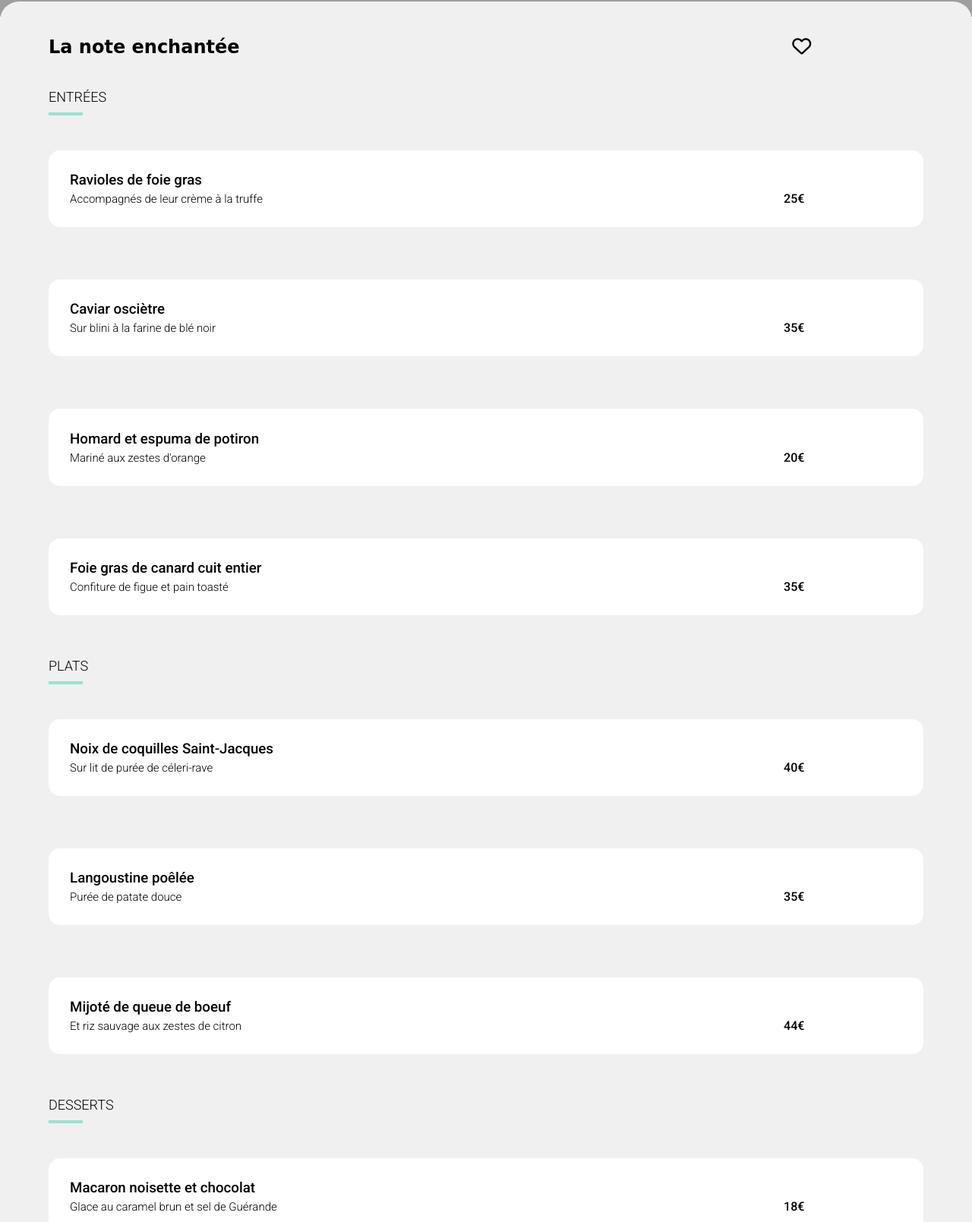
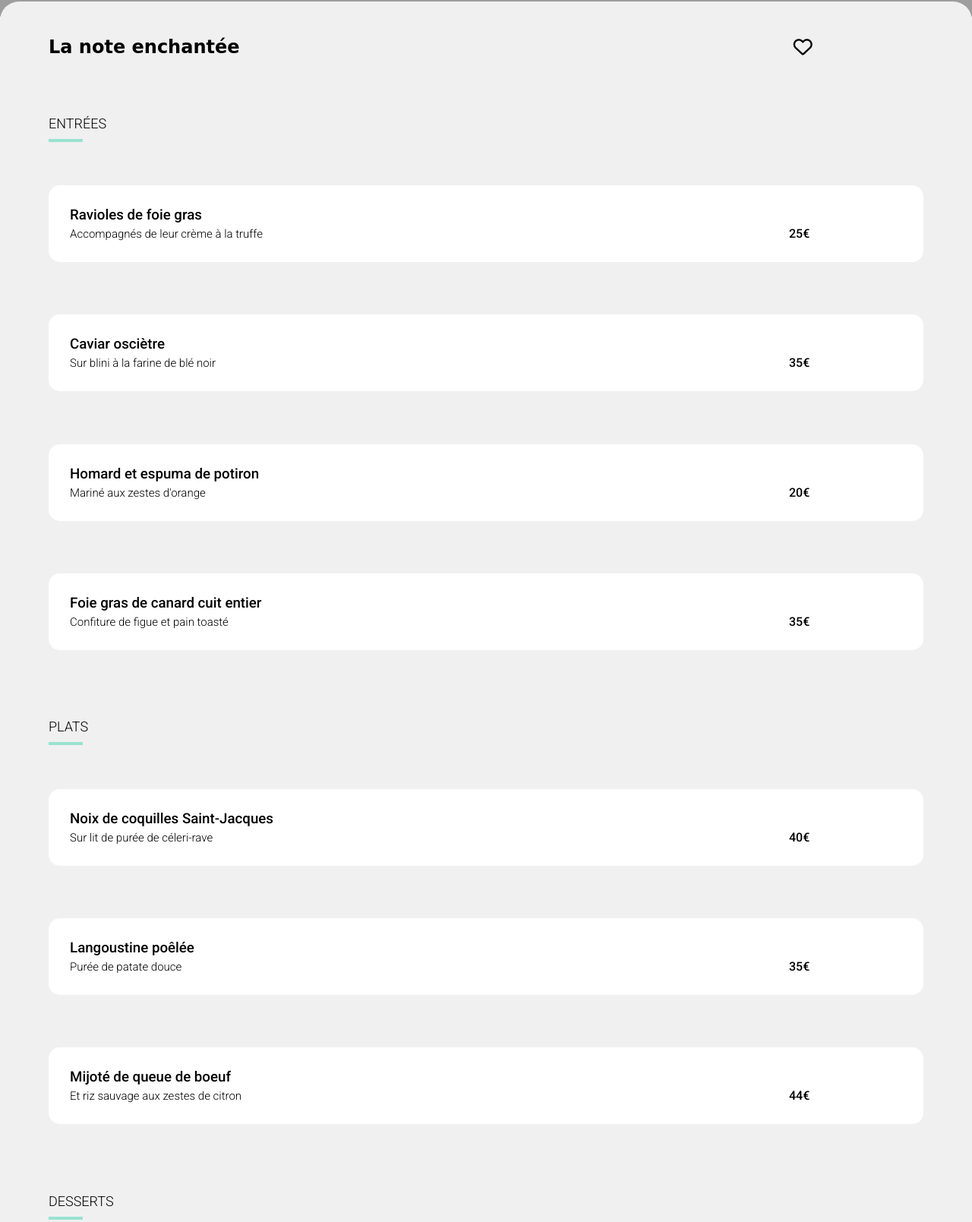
Before and after one commit to Patariom/Ohmyfood, a website: page la-note-enchantee.html in a window 1280 px wide. Shown: the part 317-1926 px from the top of the page at 76% size. Drawn offline with Linux system fonts and the light colour scheme; grey boxes are pictures that could not be loaded; a web font is replaced by a local one.

Commit message:
Anim coeur + menu

```diff
--- a/la-note-enchantee.html
+++ b/la-note-enchantee.html
@@ -37,7 +37,7 @@
             </div>
             <div class="course-list">
                 <h2 class=" course-list__heading">Entrées</h2>
-                <div class="course-card">
+                <div class="course-card fade-in">
                     <div class="course-card__info">
                         <h3>Ravioles de foie gras </h3>
                         <p>Accompagnés de leur crème à la truffe</p>
@@ -46,7 +46,7 @@
                         <p>25€</p>
                     </div>
                 </div>
-                <div class="course-card">
+                <div class="course-card fade-in">
                     <div class="course-card__info">
                         <h3>Caviar osciètre</h3>
                         <p>Sur blini à la farine de blé noir</p>
@@ -55,7 +55,7 @@
                         <p>35€</p>
                     </div>
                 </div>
-                <div class="course-card">
+                <div class="course-card fade-in">
                     <div class="course-card__info">
                         <h3>Homard et espuma de potiron</h3>
                         <p>Mariné aux zestes d'orange</p>
@@ -64,7 +64,7 @@
                         <p>20€</p>
                     </div>
                 </div>
-                <div class="course-card">
+                <div class="course-card fade-in">
                     <div class="course-card__info">
                         <h3>Foie gras de canard cuit entier</h3>
                         <p>Confiture de figue et pain toasté</p>
@@ -76,7 +76,7 @@
             </div>
             <div class="course-list">
                 <h2 class=" course-list__heading">Plats</h2>
-                <div class="course-card">
+                <div class="course-card fade-in--1delay">
                     <div class="course-card__info">
                         <h3>Noix de coquilles Saint-Jacques</h3>
                         <p>Sur lit de purée de céleri-rave</p>
@@ -85,7 +85,7 @@
                         <p>40€</p>
                     </div>
                 </div>
-                <div class="course-card">
+                <div class="course-card fade-in--1delay">
                     <div class="course-card__info">
                         <h3>Langoustine poêlée</h3>
                         <p>Purée de patate douce</p>
@@ -94,7 +94,7 @@
                         <p>35€</p>
                     </div>
                 </div>
-                <div class="course-card">
+                <div class="course-card fade-in--1delay">
                     <div class="course-card__info">
                         <h3>Mijoté de queue de boeuf </h3>
                         <p>Et riz sauvage aux zestes de citron</p>
@@ -106,7 +106,7 @@
             </div>
             <div class="course-list">
                 <h2 class=" course-list__heading">Desserts</h2>
-                <div class="course-card">
+                <div class="course-card fade-in--2delay">
                     <div class="course-card__info">
                         <h3>Macaron noisette et chocolat</h3>
                         <p>Glace au caramel brun et sel de Guérande</p>
@@ -115,7 +115,7 @@
                         <p>18€</p>
                     </div>
                 </div>
-                <div class="course-card">
+                <div class="course-card fade-in--2delay">
                     <div class="course-card__info">
                         <h3>Baba au rhum revisité</h3>
                         <p>Avec son coulis de citron</p>
@@ -124,7 +124,7 @@
                         <p>22€</p>
                     </div>
                 </div>
-                <div class="course-card">
+                <div class="course-card fade-in--2delay">
                     <div class="course-card__info">
                         <h3>Tarte au citron meringuée</h3>
                         <p>Déstructurée</p>
--- a/sass/components/_buttons.scss
+++ b/sass/components/_buttons.scss
@@ -21,10 +21,38 @@
 }
 
 .button-like {
+    width: 28px;
+    z-index: 0;
+    position: relative;
+    font-family: "Font Awesome 5 Free";
+    font-size: 25px;
+    padding: 0;
+    border: transparent 0px solid;
     background-color: transparent;
-    border: 0;
-    padding: 0;
     font-size: 25px;
-    text-align: center;
     cursor: pointer;
+    &:hover {
+        &::after {
+            z-index: 2;
+            overflow: hidden;
+            animation: heart-fill 500ms forwards;
+        }
     }
+    &::after {
+        z-index:-1;
+        opacity: 0;
+        position: absolute;
+        top: 0;
+        right: 0;
+        bottom: 0;
+        left: 0;
+        font-family: "Font Awesome 5 Free";
+        font-weight: 900;
+        font-size: 27px;
+        content: "\f004";
+        color: transparent;
+        background: $gradient;
+        background-clip: text;
+        transform-origin: bottom;
+    }
+    }
--- a/sass/layout/_footer.scss
+++ b/sass/layout/_footer.scss
@@ -22,7 +22,6 @@
             align-items: center;
             width: 16px;
             height: 16px;
-            overflow: hidden;
         }
     }
     &__info {
--- a/sass/main.scss
+++ b/sass/main.scss
@@ -1,5 +1,6 @@
 @import "utils/variables";
 @import "utils/mixins";
+@import "utils/animations";
 @import "base/boxsizing";
 @import "base/typography";
 @import "components/buttons";
--- a/sass/pages/_page-menu.scss
+++ b/sass/pages/_page-menu.scss
@@ -16,6 +16,7 @@
     background-color: darken($white, 6%);
     border-radius: 25px 25px 0px 0px;
     padding: 2% 5% 5% 5%;
+    z-index: 0;
     &__heading {
         display: flex;
         align-items: center;
@@ -36,8 +37,9 @@
         flex-direction: column;
         justify-content: center;
     &__heading {
+        position: relative;
         width: 45px;
-        margin: 1% 0%;
+        margin: 4% 0% 2% 0%;
         padding: 10px 0px;
         border-bottom: 4px solid $color-tertiary;
         font-size: 18px;
@@ -47,14 +49,23 @@
 }
 
 .course-card {
+    position: relative;
     display: flex;
     flex-direction: row;
+    width: 100%;
     margin: 3% 0%;
-    padding: 2%;
+    padding: 0;
+    /** A la base c'est 2% padding **/
     background-color: $white;
     border-radius: 15px;
+    overflow: hidden;
+    cursor: pointer;
+    &:hover > &__checkout {
+        animation: checkout 1000ms both;
+        }
     &__info {
         width: 85%;
+        margin: 2%;
         white-space:nowrap;
         overflow: hidden;
         text-overflow: ellipsis;
@@ -77,7 +88,9 @@
     &__price {
         display: flex;
         align-items: flex-end;
+        justify-content: space-between;
         width: 15%;
+        margin: 2%;
     }
     &__price p {
         margin: 5px;
--- /dev/null
+++ b/sass/utils/_animations.scss
@@ -0,0 +1,55 @@
+/* Courses apparition */
+@keyframes fade-in {
+    0% {
+        transform: translateY(20px);
+        opacity: 0;
+    }
+    75% {
+        opacity: 1;
+    }
+    100% {
+        transform: translateY(0);
+        animation-timing-function: cubic-bezier(.17,.67,.83,.67);
+    }
+}
+
+.fade-in {
+    transform-origin: top;
+    animation: fade-in 2s forwards;
+    &--1delay {
+        animation: fade-in 2s 500ms both;
+    }
+    &--2delay {
+        animation: fade-in 2s 1000ms both;
+    }
+}
+
+/* Heart fill */
+@keyframes heart-fill {
+    0% {
+        opacity: (0);
+        transform: scale(0.2)
+
+    }
+    15% {
+        opacity: (.25);
+    }
+    75% {
+        opacity: (.90);
+    }
+    80% {
+        transform: scale(1);
+    }
+    85% {
+        opacity: (1);
+        transform: scale(1.1);
+    }
+    95% {
+        opacity: (1);
+        transform: scale(1.08);
+    }
+    100% {
+        opacity: (1);
+        transform: scale(1.05);
+    }
+}
--- a/sass/utils/_variables.scss
+++ b/sass/utils/_variables.scss
@@ -10,3 +10,5 @@ $gradient : linear-gradient(to right bottom, $color-secondary, $color-primary);
 
 /* Width */
 $mainwidth: 90%;
+
+/* Animation delay */
```
Also changed, not shown: a-la-francaise.html (+9 -9 lines), la-palette-du-gout.html (+9 -9 lines), le-delice-des-sens.html (+9 -9 lines), public/css/style.css, 1 other file.
